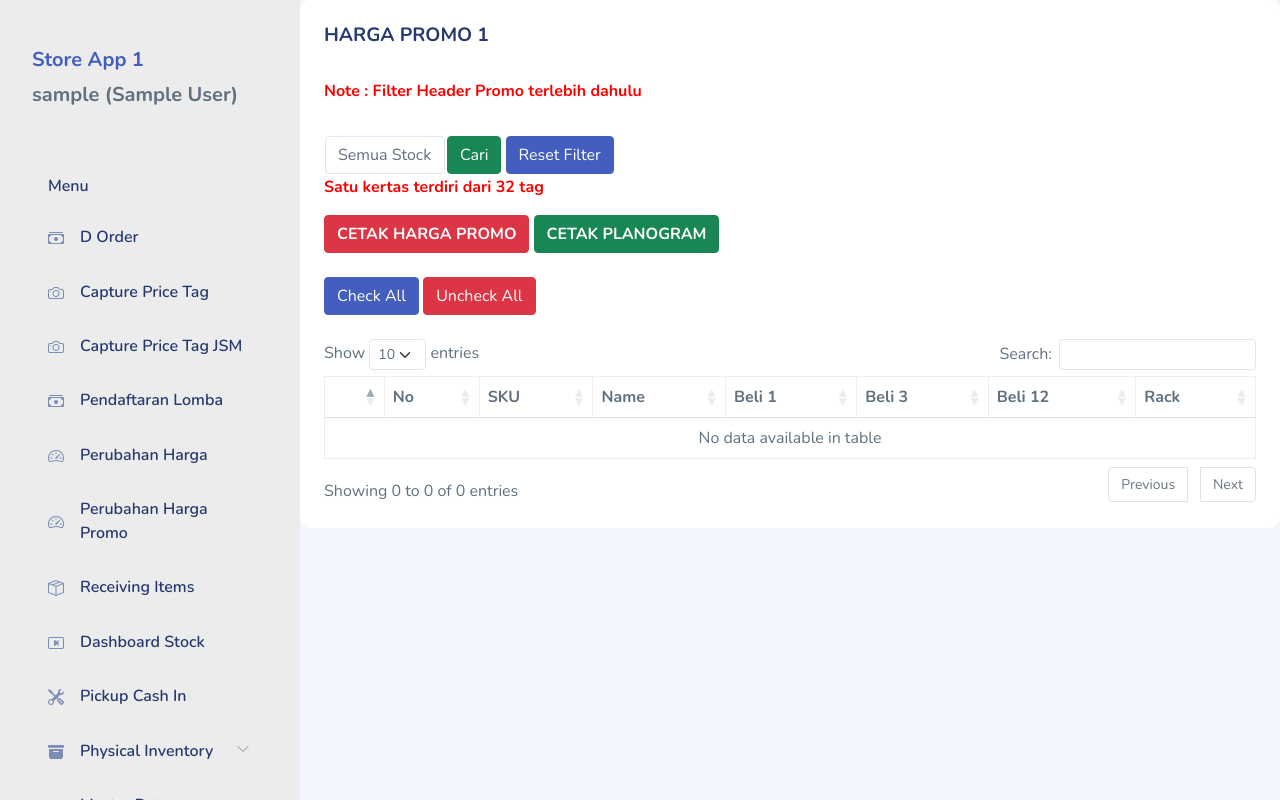
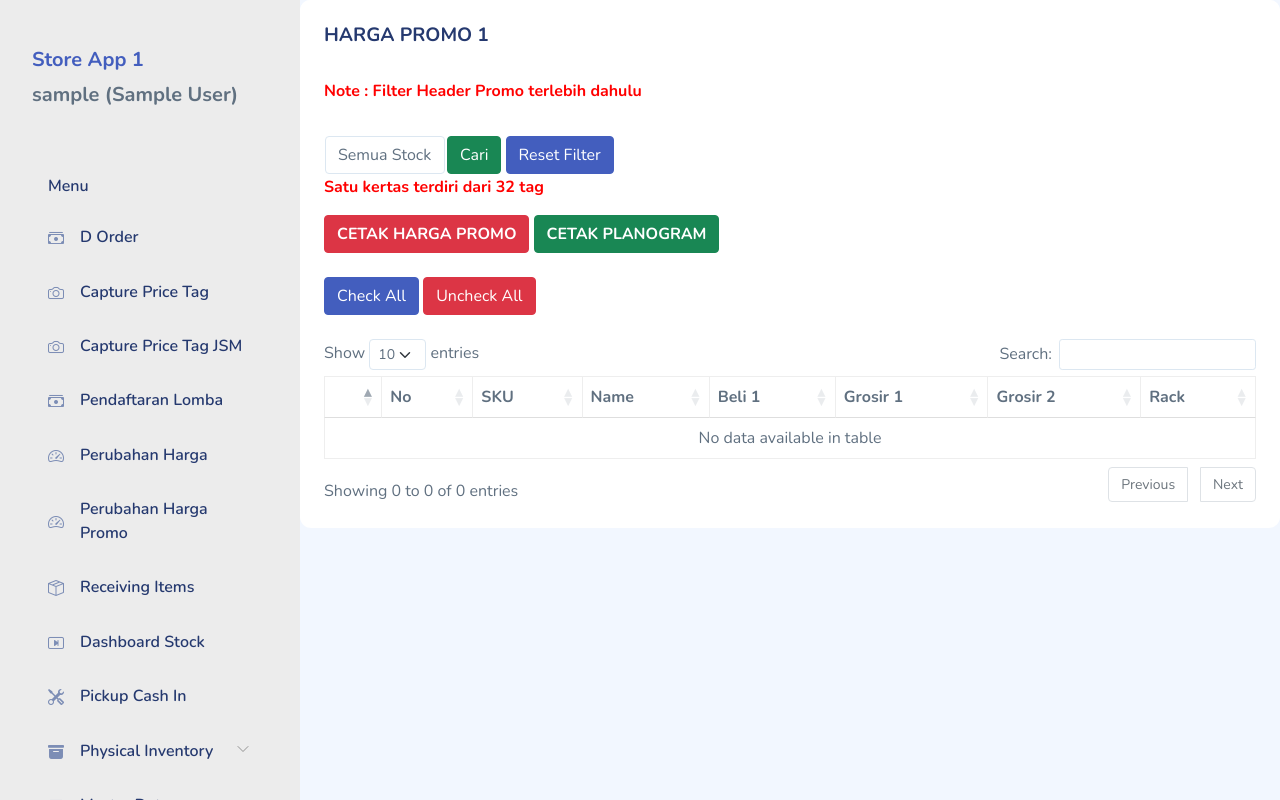
Before and after one commit to banuaril10/newpi2, a PHP site: page /pi/mitemspromocode_live.php?headerpromo=1 in a window 1280 px wide. Run offline with PHP 8.4, Linux system fonts and the light colour scheme; the visitor is signed in with stand-in values (Sample User, id 1); data that the repository does not hold is empty; some libraries are stand-ins or nearby versions.

Commit message:
07-03-2024

```diff
--- a/api/cek_omset.php
+++ b/api/cek_omset.php
@@ -45,7 +45,8 @@ foreach ($gs as $r) {
 // $hasil = get_version('https://apipos.idolmart.co.id/pos-api/omset_pembanding.php?id=814672C74A544E5B996A90C5B07B58FB&ad_org_id='.$ad_morg_key.'&std='.$std); //php curl
 // $hasil = get_version('https://apipos.idolmart.co.id/pos-api/omset_pembanding.php?id=814672C74A544E5B996A90C5B07B58FB&ad_org_id='.$ad_morg_key.'&std=2'); //php curl
 
-$hasil = get_version('https://pi.idolmartidolaku.com/api/omset_pembanding.php?id=814672C74A544E5B996A90C5B07B58FB&ad_org_id='.$ad_morg_key.'&std='.$std); //php curl
+// $hasil = get_version('https://pi.idolmartidolaku.com/api/omset_pembanding.php?id=814672C74A544E5B996A90C5B07B58FB&ad_org_id='.$ad_morg_key.'&std='.$std); //php curl
 // $hasil = get_version('https://pi.idolmartidolaku.com/api/omset_pembanding.php?id=814672C74A544E5B996A90C5B07B58FB&ad_org_id='.$ad_morg_key.'&std=2'); //php curl
 
-echo $hasil;
+// echo $hasil;
+echo 1;
--- a/mitemspromocode_live.php
+++ b/mitemspromocode_live.php
@@ -174,9 +174,8 @@
 								<th>SKU</th>
 								<th>Name</th>
 								<th>Beli 1</th>
-								<th>Beli 3</th>
-								<!--<th>Beli 6/12</th>-->
-								<th>Beli 12</th>
+								<th>Grosir 1</th>
+								<th>Grosir 2</th>
 								<th>Rack</th>
 							</tr>
 						</thead>
@@ -242,13 +241,13 @@
 
 						<?php if($q_stock > 0){ ?>
 							<tr>
-								<td><input type="checkbox" id="checkbox" name="checkbox[]" value="<?php echo $row['sku']; ?>|<?php echo $name; ?>|<?php echo $row['price1']; ?>|<?php echo $row['price2']; ?>|<?php echo $row['price3']; ?>|<?php echo date('Y-m-d'); ?>|<?php echo $row['rack']; ?>|<?php echo $row['todate']; ?>|<?php echo $price; ?>"></td>
+								<td><input type="checkbox" id="checkbox" name="checkbox[]" value="<?php echo $row['sku']; ?>|<?php echo $name; ?>|<?php echo $row['price1']; ?>|<?php echo $row['price2']; ?>|<?php echo $row['price3']; ?>|<?php echo date('Y-m-d'); ?>|<?php echo $row['rack']; ?>|<?php echo $row['todate']; ?>|<?php echo $price; ?>|<?php echo $row['minbuy1']; ?>|<?php echo $row['minbuy2']; ?>"></td>
 								<td scope="row"><?php echo $no; ?></td>
 								<td><?php echo $row['sku']; ?></td>
 								<td><?php echo $name; ?></td>
 								<td><?php echo $price; ?></td>
-								<td><?php echo $row['price1']; ?></td>
-								<td><?php echo $row['price2']; ?></td>
+								<td><?php echo $row['price1']; ?> (Beli <?php echo $row['minbuy1']; ?>)</td>
+								<td><?php echo $row['price2']; ?> (Beli <?php echo $row['minbuy2']; ?>)</td>
 								<!--<td><?php echo $row['price3']; ?></td>-->
 								<td><?php echo $row['rack']; ?></td>
 
@@ -263,13 +262,13 @@
 						<?php }else{ ?>
 
 								<tr>
-								<td><input type="checkbox" id="checkbox" name="checkbox[]" value="<?php echo $row['sku']; ?>|<?php echo $name; ?>|<?php echo $row['price1']; ?>|<?php echo $row['price2']; ?>|<?php echo $row['price3']; ?>|<?php echo date('Y-m-d'); ?>|<?php echo $row['rack']; ?>|<?php echo $row['todate']; ?>|<?php echo $price; ?>"></td>
+								<td><input type="checkbox" id="checkbox" name="checkbox[]" value="<?php echo $row['sku']; ?>|<?php echo $name; ?>|<?php echo $row['price1']; ?>|<?php echo $row['price2']; ?>|<?php echo $row['price3']; ?>|<?php echo date('Y-m-d'); ?>|<?php echo $row['rack']; ?>|<?php echo $row['todate']; ?>|<?php echo $price; ?>|<?php echo $row['minbuy1']; ?>|<?php echo $row['minbuy2']; ?>"></td>
 								<td scope="row"><?php echo $no; ?></td>
 								<td><?php echo $row['sku']; ?></td>
 								<td><?php echo $name; ?></td>
 								<td><?php echo $price; ?></td>
-								<td><?php echo $row['price1']; ?></td>
-								<td><?php echo $row['price2']; ?></td>
+								<td><?php echo $row['price1']; ?> (Beli <?php echo $row['minbuy1']; ?>)</td>
+								<td><?php echo $row['price2']; ?> (Beli <?php echo $row['minbuy2']; ?>)</td>
 								<!--<td><?php echo $row['price3']; ?></td>-->
 								<td><?php echo $row['rack']; ?></td>
 
--- a/styles/js/price-promo-tingkat.js
+++ b/styles/js/price-promo-tingkat.js
@@ -25,6 +25,9 @@ document.getElementById("btn-cetak-tinta-promo").addEventListener("click", funct
 				var rack = res[6];
 				var todate = res[7];
 				var price = res[8];
+
+				var minbuy1 = res[9];
+				var minbuy2 = res[10];
 
 				// alert(price);
 						if(x==5){
@@ -61,13 +64,13 @@ document.getElementById("btn-cetak-tinta-promo").addEventListener("click", funct
 
 						if(price1 != '0'){
 							// harga += "<label style='font-size: 10px'>Beli 3 </label>  <div style='float: right !important'><label style='font-size: 8px'><b>Rp </b></label><b>"+formatRupiah(price1, '')+"</b></div><br>";
-							harga += "<tr style='font-size: 10px'><td>Beli 3 </td>   <td style='text-align: right'><label style='font-size: 8px'><b>Rp </b></label> <b style='font-size: 17px'>"+formatRupiah(price1, '')+"</b>/pcs</td></tr> ";
+							harga += "<tr style='font-size: 10px'><td>Beli "+minbuy1+" </td>   <td style='text-align: right'><label style='font-size: 8px'><b>Rp </b></label> <b style='font-size: 17px'>"+formatRupiah(price1, '')+"</b>/pcs</td></tr> ";
 
 						}
 
 						if(price2 != '0'){
 							// harga += "<label style='font-size: 10px'>Beli 12 </label>  <div style='float: right !important'><label style='font-size: 8px'><b>Rp </b></label><b>"+formatRupiah(price2, '')+"</b></div><br>";
-							harga += "<tr style='font-size: 10px'><td>Beli 6 </td>   <td style='text-align: right'><label style='font-size: 8px'><b>Rp </b></label> <b style='font-size: 17px'>"+formatRupiah(price2, '')+"</b>/pcs</td></tr> ";
+							harga += "<tr style='font-size: 10px'><td>Beli "+minbuy2+" </td>   <td style='text-align: right'><label style='font-size: 8px'><b>Rp </b></label> <b style='font-size: 17px'>"+formatRupiah(price2, '')+"</b>/pcs</td></tr> ";
 
 						}
 
```
Also changed, not shown: api/cek_notes_go.php (added, +15 -0 lines).
